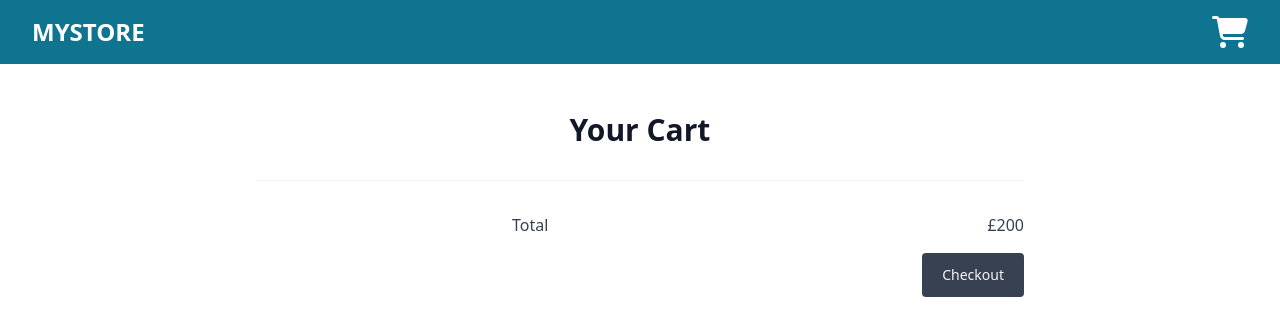
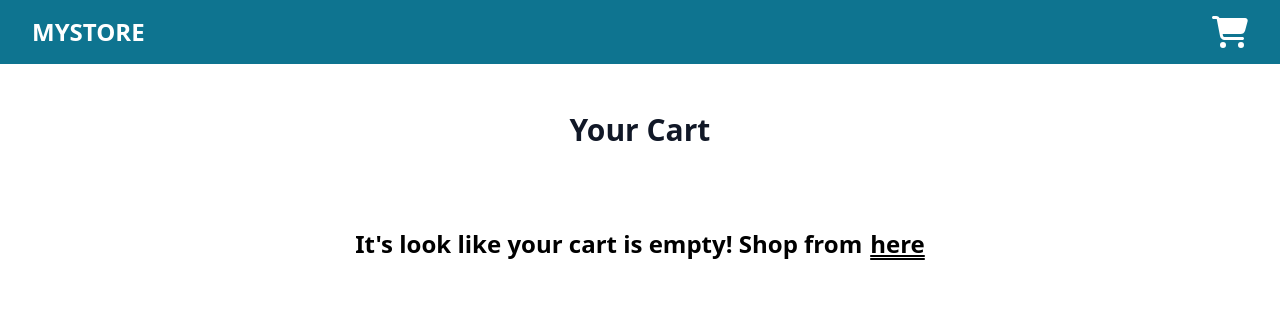
Before and after one commit to HamzaAsif159/e-commerce-store, a React (Vite) app: page /cart in a window 1280 px wide. Shown: the top 336 px of the page. Built offline with nearby package versions, Linux system fonts and the light colour scheme.

Commit message:
updated files

```diff
--- a/src/Redux/Actions/ProductActions.js
+++ b/src/Redux/Actions/ProductActions.js
@@ -25,3 +25,10 @@ export function AddToCart(product) {
     payload: product,
   }
 }
+
+export function RemoveFromCart(product) {
+  return {
+    type: ActionTypes.REMOVE_CART_ITEM,
+    payload: product,
+  }
+}
--- a/src/Redux/Constants/ActionTypes.js
+++ b/src/Redux/Constants/ActionTypes.js
@@ -3,4 +3,5 @@ export const ActionTypes = {
   SELECTED_PRODUCT: "SELECTED_PRODUCT",
   REMOVE_PRODUCT: "REMOVE_PRODUCT",
   ADD_TO_CART: "ADD_TO_CART",
+  REMOVE_CART_ITEM: "REMOVE_CART_ITEM",
 }
--- a/src/Redux/Reducers/ProductReducer.js
+++ b/src/Redux/Reducers/ProductReducer.js
@@ -31,6 +31,13 @@ export function CartItemReducer(state = initialCartState, action) {
   switch (action.type) {
     case ActionTypes.ADD_TO_CART:
       return { ...state, cartItems: [...state.cartItems, action.payload] }
+    case ActionTypes.REMOVE_CART_ITEM:
+      return {
+        ...state,
+        cartItems: [
+          ...state.cartItems.filter((items) => items.id !== action.payload.id),
+        ],
+      }
     default:
       return state
   }
--- a/src/components/Cart.jsx
+++ b/src/components/Cart.jsx
@@ -1,11 +1,15 @@
 import React from "react"
 import { useSelector, useDispatch } from "react-redux"
+import { Link } from "react-router-dom"
+import { RemoveFromCart } from "../Redux/Actions/ProductActions"
+import calculateSum from "../../utils/Calculate"
 
 export default function Cart() {
   const cartData = useSelector((state) => state.allcartItems.cartItems)
+  const dispatch = useDispatch()
 
   const cartProducts = cartData.map((product) => {
-    const { id, title, description, price, image, category } = product
+    const { id, title, price, image, category } = product
     return (
       <div class="mt-20">
         <ul class="space-y-4">
@@ -23,13 +27,15 @@ export default function Cart() {
                 </div>
                 <div>
                   <dt class="inline font-bold">Price:</dt>
-                  <dd class="inline font-bold"> $34</dd>
+                  <dd class="inline font-bold"> ${price}</dd>
                 </div>
               </dl>
             </div>
             <div class="flex items-center justify-end flex-1 gap-2">
-              <button class="text-gray-600 transition hover:text-red-600">
-                <span class="sr-only">Remove item</span>
+              <button
+                onClick={() => dispatch(RemoveFromCart(product))}
+                class="text-gray-600 transition hover:text-red-600"
+              >
                 <svg
                   xmlns="http://www.w3.org/2000/svg"
                   fill="none"
@@ -51,7 +57,6 @@ export default function Cart() {
       </div>
     )
   })
-  console.log(cartData)
   return (
     <section>
       <div class="max-w-screen-xl px-4 py-8 mx-auto sm:px-6 sm:py-12 lg:px-8">
@@ -62,12 +67,13 @@ export default function Cart() {
             </h1>
           </header>
           {cartProducts}
+          {cartData.length > 0 ? (
             <div class="flex justify-end pt-8 mt-8 border-t border-gray-100">
               <div class="w-screen max-w-lg space-y-4">
                 <dl class="space-y-0.5 text-sm text-gray-700">
-                <div class="flex justify-between !text-base font-medium">
+                  <div class="flex justify-between !text-lg font-medium mt-5">
                     <dt>Total</dt>
-                  <dd>£200</dd>
+                    <dd>${calculateSum(cartData)}</dd>
                   </div>
                 </dl>
                 <div class="flex justify-end">
@@ -80,6 +86,15 @@ export default function Cart() {
                 </div>
               </div>
             </div>
+          ) : (
+            <h1 className="text-2xl font-bold flex items-center justify-center h-48">
+              It's look like your cart is empty! Shop from {"  "}{" "}
+              <Link to="/" className="ml-2  underline decoration-double">
+                {" "}
+                here
+              </Link>
+            </h1>
+          )}
         </div>
       </div>
     </section>
--- a/src/components/ProductDetail.jsx
+++ b/src/components/ProductDetail.jsx
@@ -13,10 +13,12 @@ export default function ProductDetail() {
   const { productId } = useParams()
   const dispatch = useDispatch()
   const product = useSelector((state) => state.product)
+  const cartProduct = useSelector((state) => state.allcartItems.cartItems)
 
   const { image, title, description, price } = useSelector(
     (state) => state.product
   )
+
   async function FetchProductDetails() {
     const response = await axios
       .get(`https://fakestoreapi.com/products/${productId}`)
@@ -53,12 +55,19 @@ export default function ProductDetail() {
                 <span class="title-font font-medium text-2xl text-gray-900">
                   Price: ${price}
                 </span>
+                {cartProduct.filter((items) => items.id === product.id)
+                  .length ? (
+                  <button className="px-4 text-lg py-2 transition ease-in bg-gray-800 text-white border-gray-900 rounded-full">
+                    Added
+                  </button>
+                ) : (
                   <button
                     onClick={() => dispatch(AddToCart(product))}
                     class="px-4 text-sm py-2 transition ease-in duration-200 uppercase rounded-full hover:bg-gray-800 hover:text-white border-2 border-gray-900 focus:outline-none"
                   >
                     Add to cart
                   </button>
+                )}
               </div>
             </div>
           </div>
--- /dev/null
+++ b/utils/Calculate.js
@@ -0,0 +1,7 @@
+export default function calculateSum(obj) {
+  let total = 0
+  for (let i = 0; i < obj.length; i++) {
+    total = total + obj[i].price
+  }
+  return total
+}
```
Lines whose indentation alone changed are shown as unchanged.
